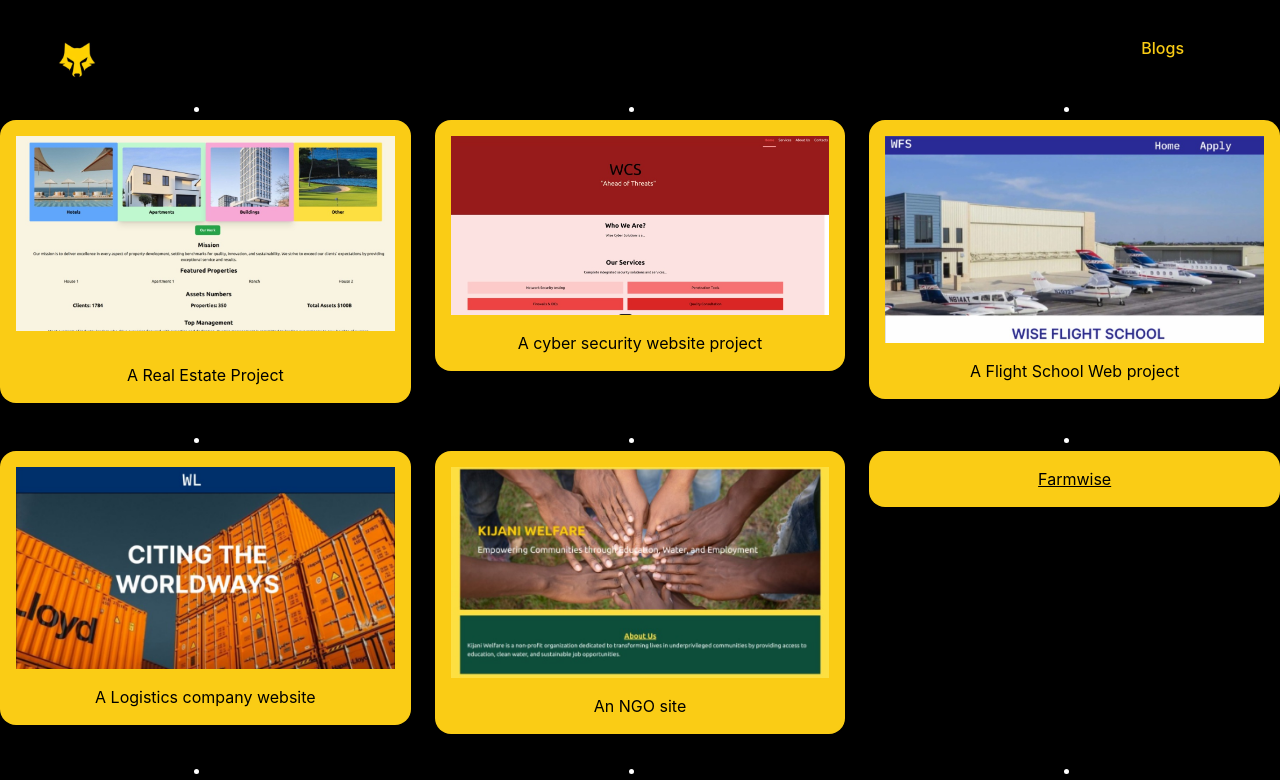
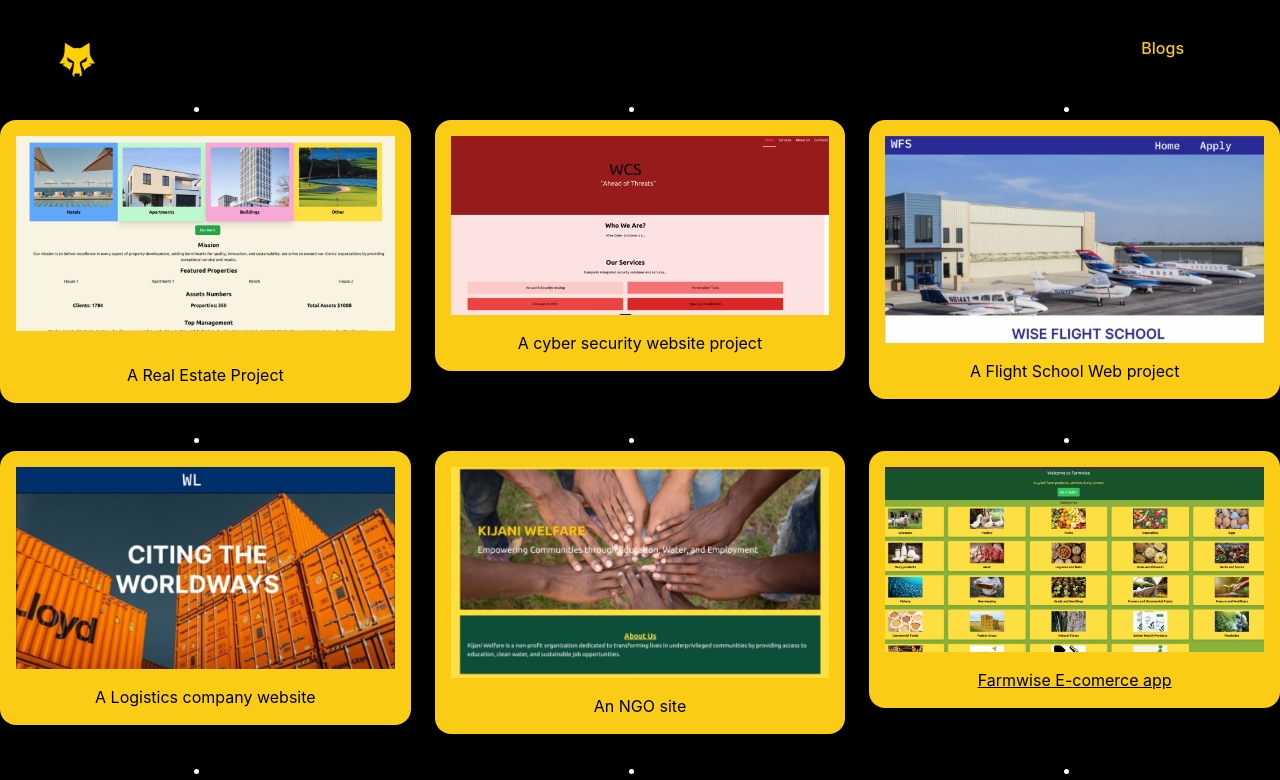
Before and after one commit to treva556/mt-portfolio, a React (Create React App) app: page /projects in a window 1280 px wide. Shown: the top 780 px of the page. Built offline with nearby package versions, Linux system fonts and the light colour scheme.

Commit message:
milestone 2

```diff
--- a/src/pages/projects.js
+++ b/src/pages/projects.js
@@ -12,6 +12,7 @@ import Blog from '../assets/blog.jpeg';
 import Welfare from '../assets/welfare.jpeg';
 import Ren from '../assets/Ren.jpeg';
 import Prop from '../assets/prop.jpeg';
+import Farm from '../assets/farm.jpeg';
 
 
 function Projects() {
@@ -95,7 +96,9 @@ function Projects() {
                 rel="noopener noreferrer"
                 className=" bg-yellow-400 p-4 text-black underline rounded-2xl block"
               >
-                Farmwise
+                <img src={Farm} alt="Technology 2" className="w-1/8 mb-4" />
+
+                Farmwise E-comerce app
               </a>
             </li>
             <li>
```
Also changed, not shown: src/assets/farm.jpeg (added).
